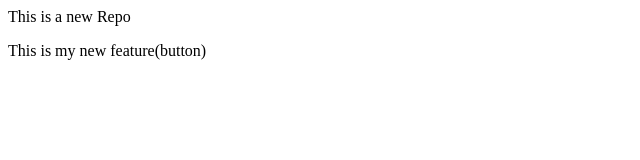
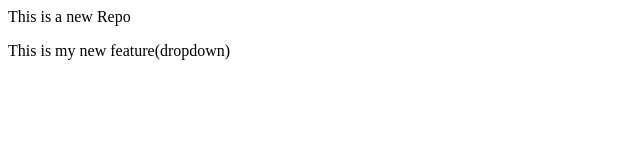
Before and after one commit to Anushka-26-10/localRepo, a plain HTML site: page index.html in a window 1280 px wide. Shown: the full height of the page, 0-640 px from the left. Drawn offline with Linux system fonts and the light colour scheme.

Commit message:
Add dropdown

```diff
--- a/index.html
+++ b/index.html
@@ -1,2 +1,2 @@
 <p>This is a new Repo</p>
-<p>This is my new feature(button)</p>
+<p>This is my new feature(dropdown)</p>
```
